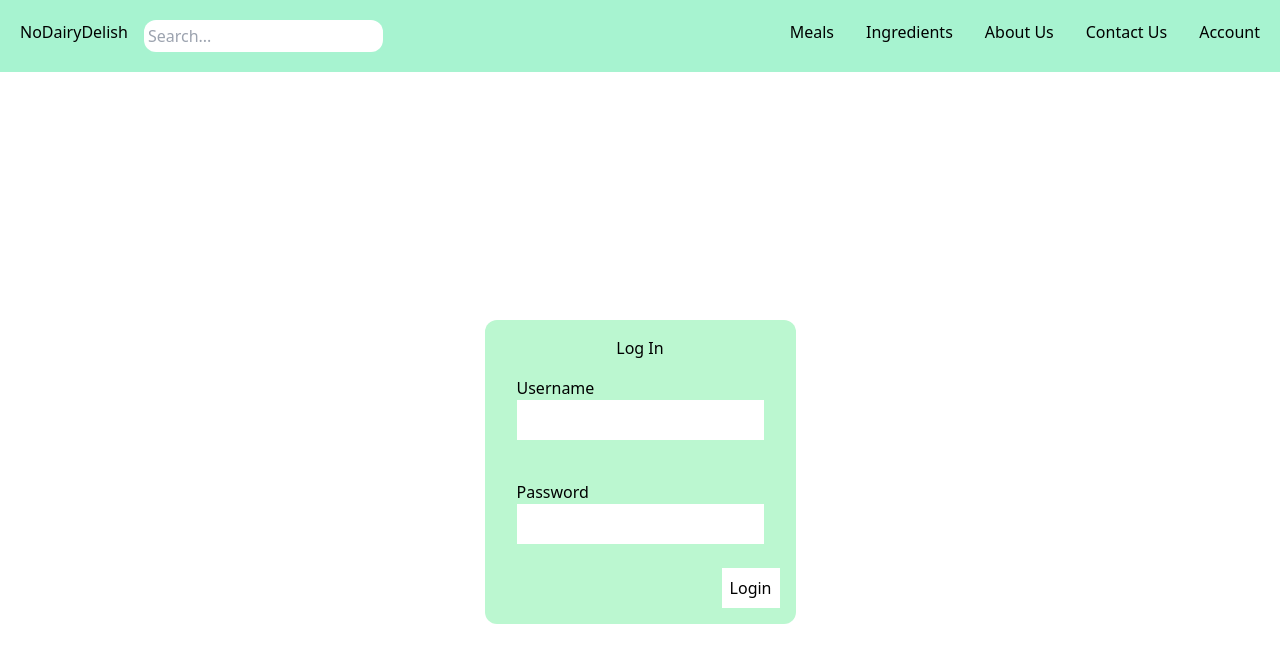
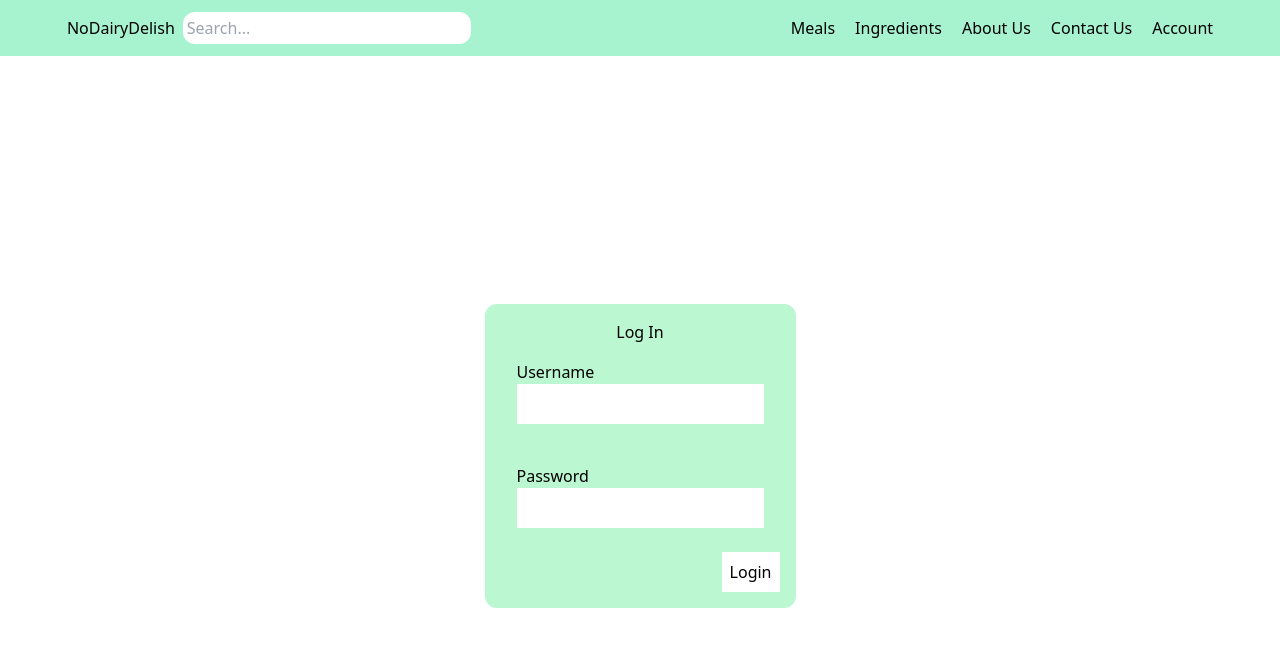
Before and after one commit to kimbencinas/no-dairy-delish, a React (Create React App) app: page /login in a window 1280 px wide. Shown: the top 662 px of the page. Built offline with nearby package versions, Linux system fonts and the light colour scheme.

Commit message:
Add some spacing changes to the navbar

```diff
--- a/src/Components/Feed.jsx
+++ b/src/Components/Feed.jsx
@@ -2,40 +2,38 @@ import React, { useState, useEffect } from 'react';
 
 function Feed() {
     const [feedList, setFeedList] = useState([]);
-    const [apiData, setApiData] = useState(null);
 
     useEffect(() => {
         const feedData = async () => {
+            const url = 'https://tasty.p.rapidapi.com/feeds/list?size=5&timezone=%2B0700&vegetarian=false&from=0';
+            const options = {
+                method: 'GET',
+                headers: {
+                    'X-RapidAPI-Key': '46bdcb908amsh37465532556edf5p168cafjsn62a83629af8d',
+                    'X-RapidAPI-Host': 'tasty.p.rapidapi.com'
+                }
+            };
+
             try {
-                const response = await fetch('https://tasty.p.rapidapi.com/feeds/list?size=10&timezone=%2B0700&vegetarian=false&from=0', {
-                    method: 'GET',
-                    headers: {
-                        'X-RapidAPI-Key': '46bdcb908amsh37465532556edf5p168cafjsn62a83629af8d',
-                        'X-RapidAPI-Host': 'tasty.p.rapidapi.com'
-                    }
-                });
-                const data = await response.json();
-                setFeedList(data.results);
-                setApiData(data);
-              } catch (error) {
+                const response = await fetch(url, options);
+                const result = await response.json();
+                setFeedList(result);
+            } catch(error) {
                 console.error(error);
             }
         };
+
         feedData();
     }, []);
 
-    useEffect(() => {
-        if (apiData) {
-            console.log(apiData); // Log the entire API response
-        }
-    }, [apiData]);
-
-
     return (
     <div>
-        {feedList.map(feed => (
-                <div key={feed.id}>{feed.title}</div>
-        ))}
+        <h2>Feed List</h2>
+        <ul>
+            {feedList.map((item, index) => (
+                <li key={index}>{item.title}</li>
+            ))}
+        </ul>
     </div>
   );
 }
--- a/src/Components/Navbar.jsx
+++ b/src/Components/Navbar.jsx
@@ -4,16 +4,16 @@ import { Link } from 'react-router-dom';
 function Navbar() {
 
   return (
-<div className="flex flex-row bg-emerald-200 justify-between p-5">
-      <div className="flex gap-4">
-        <Link to="/">NoDairyDelish</Link>
+<div className="flex flex-row bg-emerald-200 p-3 justify-center gap-80">
+      <div className="flex gap-2">
+        <Link to="/" className="mt-1">NoDairyDelish</Link>
         <input
             type="text"
             placeholder="Search..."
-            className="rounded-xl p-1 focus:outline-none focus:ring focus-border-purple-500"
+            className="rounded-xl p-1 focus:outline-none focus:ring focus-border-purple-500 w-72"
         />
       </div>
-      <div className="flex flex-row gap-8">
+      <div className="flex flex-row gap-5 items-end mb-1">
         <Link to="/meals">Meals</Link>
         <Link to="/ingredients">Ingredients</Link>
         <Link to="/about">About Us</Link>
```
